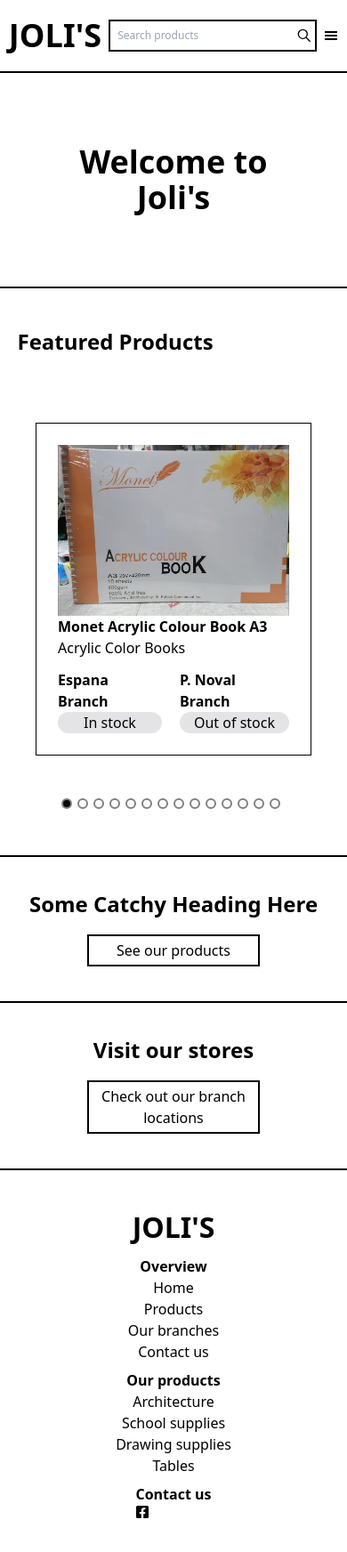
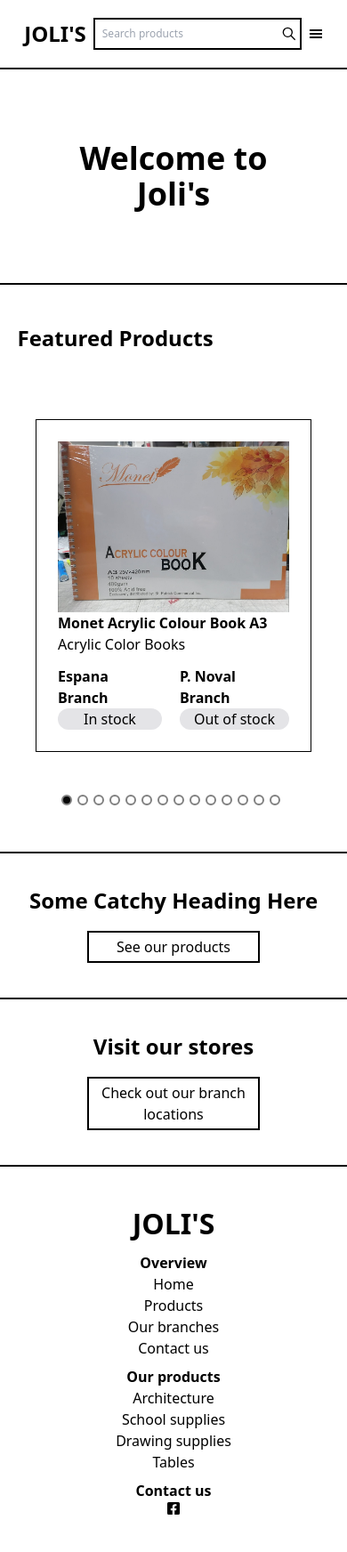
Before and after one commit to quinzonjosh/jolis, a Next.js app: page / in a window 390 px wide. Shown: the top 1744 px of the page at 89% size. Built offline with nearby package versions, Linux system fonts and the light colour scheme.

Commit message:
polished navbar and footer mobile

```diff
--- a/components/Category/Category.jsx
+++ b/components/Category/Category.jsx
@@ -1,21 +1,26 @@
-import Image from 'next/image'
-import Link from 'next/link';
+import Image from "next/image";
+import Link from "next/link";
 
-const Category = ({imageLink, categoryName, slug}) =>{
+const Category = ({ imageLink, categoryName, slug }) => {
   return (
     <Link href={`/categories/${slug}`}>
-            <div className="category_container text-center flex flex-col items-center hover:font-bold hover:text-blue-400">
-                <div className='relative lg:w-80 lg:h-80 md:w-56 md:h-56 w-40 h-40'>
-                    <Image layout='fill' priority={true} src={imageLink} alt="category image" />
+      <div className="category_container text-center flex flex-col items-center hover:font-bold hover:cursor-pointer hover:text-blue-400">
+        <div className="relative lg:w-80 lg:h-80 md:w-56 md:h-56 w-40 h-40">
+          <Image
+            layout="fill"
+            priority={true}
+            src={imageLink}
+            alt="category image"
+          />
         </div>
         <p>{categoryName}</p>
       </div>
     </Link>
   );
-}
+};
 
 Category.defaultProps = {
-    imageLink: "/images/default.jpg"
-}
+  imageLink: "/images/default.jpg",
+};
 
 export default Category;
--- a/components/Footer/Footer.jsx
+++ b/components/Footer/Footer.jsx
@@ -59,7 +59,13 @@ const Footer = () => {
       </div>
       <div className="">
         <span className="font-bold">Contact us</span>
-        <FaFacebookSquare />
+        <div className="md:flex-none md:justify-start flex justify-center">
+          <Link href="https://www.facebook.com/jolis.espana">
+            <a>
+              <FaFacebookSquare />
+            </a>
+          </Link>
+        </div>
       </div>
     </section>
   );
--- a/components/Navbar/Navbar.jsx
+++ b/components/Navbar/Navbar.jsx
@@ -10,7 +10,7 @@ const Navbar = () => {
   return (
     <section className="flex justify-center w-full gap-2 py-5 items-center border-b-2 border-black">
       <Link href="/">
-        <span className="text-4xl font-bold cursor-pointer">
+        <span className="md:text-4xl text-2xl font-bold cursor-pointer">
           <a>JOLI&apos;S</a>
         </span>
       </Link>
@@ -53,17 +53,23 @@ const Navbar = () => {
           </button>
           <li>
             <Link href="/">
-              <a className="lg:text-xl md:text-base text:xl relative lg:top-0 md:top-6 top-0 lg:right-0 md:right-4 right-0">Home</a>
+              <a className="lg:text-xl md:text-base text:xl relative lg:top-0 md:top-6 top-0 lg:right-0 md:right-4 right-0">
+                Home
+              </a>
             </Link>
           </li>
           <li>
             <Link href="/categories">
-              <a className="lg:text-xl md:text-base text:xl relative lg:top-0 md:top-6 top-0 lg:right-0 md:right-4 right-0">Products</a>
+              <a className="lg:text-xl md:text-base text:xl relative lg:top-0 md:top-6 top-0 lg:right-0 md:right-4 right-0">
+                Products
+              </a>
             </Link>
           </li>
           <li>
             <Link href="/branches">
-              <a className="lg:text-xl md:text-base text:xl relative lg:right-0 md:right-4 right-0">Get in touch</a>
+              <a className="lg:text-xl md:text-base text:xl relative lg:right-0 md:right-4 right-0">
+                Get in touch
+              </a>
             </Link>
           </li>
         </ul>
```
Lines whose indentation alone changed are shown as unchanged.
